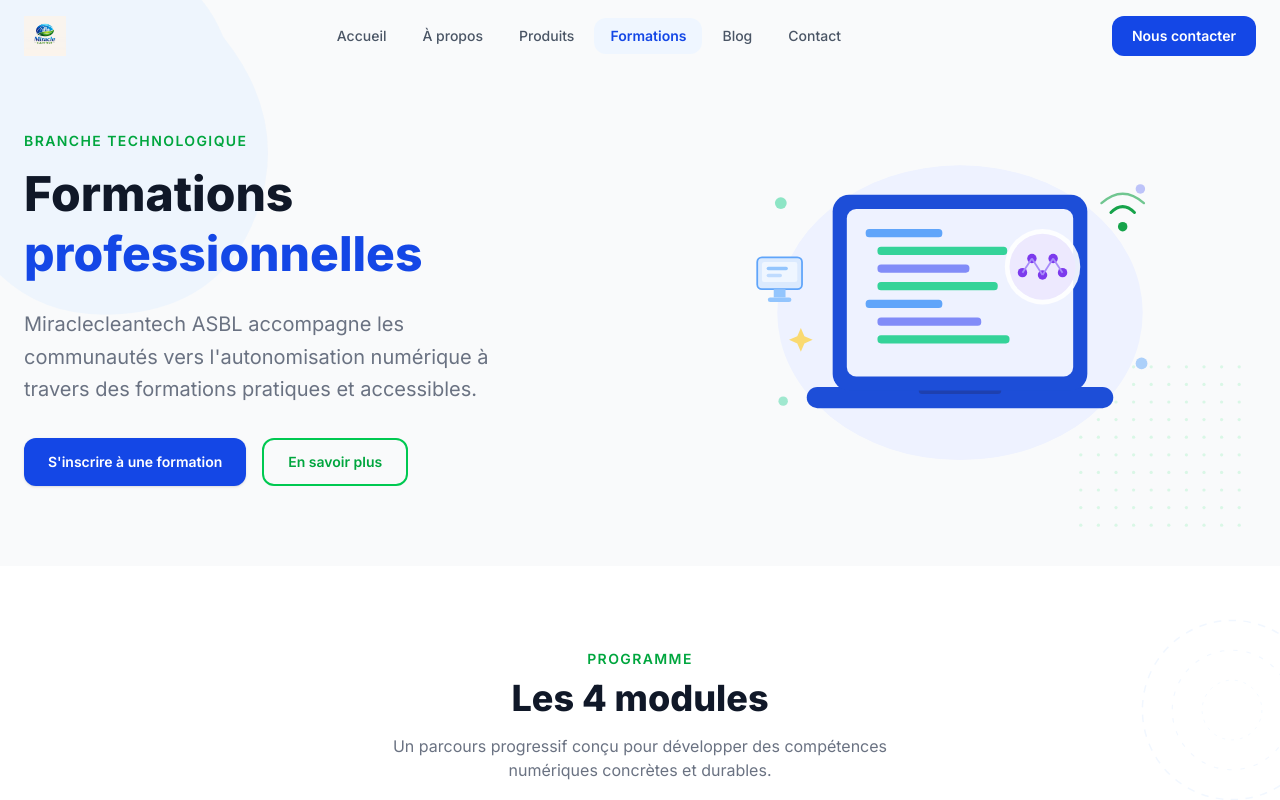
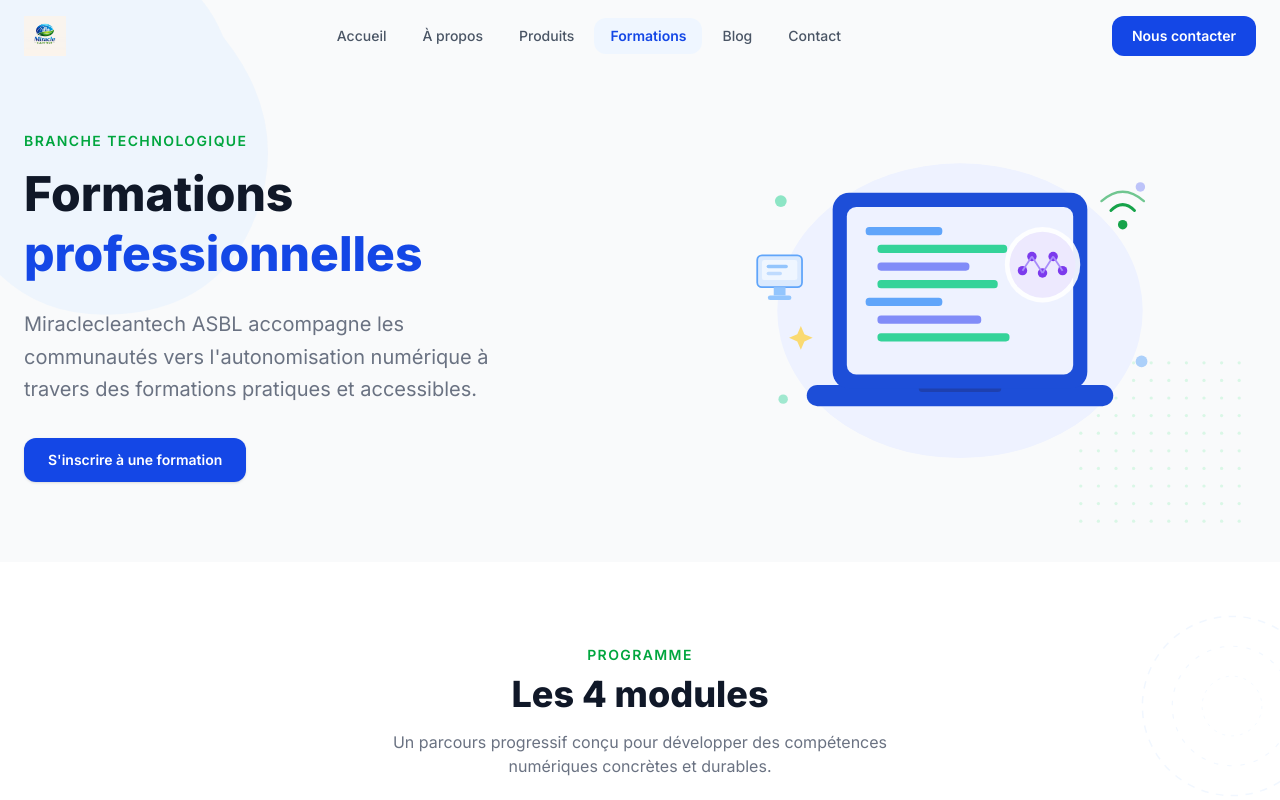
Before and after one commit to JonJaggerJack/miraclecleantech, a React (Vite) app: page /formations in a window 1280 px wide. Shown: the top 800 px of the page. Built offline with nearby package versions, Linux system fonts and the light colour scheme.

Commit message:
feat: remove En savoir plus button from Formations hero

```diff
--- a/src/pages/Formations.tsx
+++ b/src/pages/Formations.tsx
@@ -113,7 +113,6 @@ export default function Formations() {
             className="mt-8 flex flex-wrap gap-4"
           >
             <Button to="/contact">S'inscrire à une formation</Button>
-            <Button to="/about" variant="outline">En savoir plus</Button>
           </motion.div>
             </div>
             {/* Right – illustration */}
```
